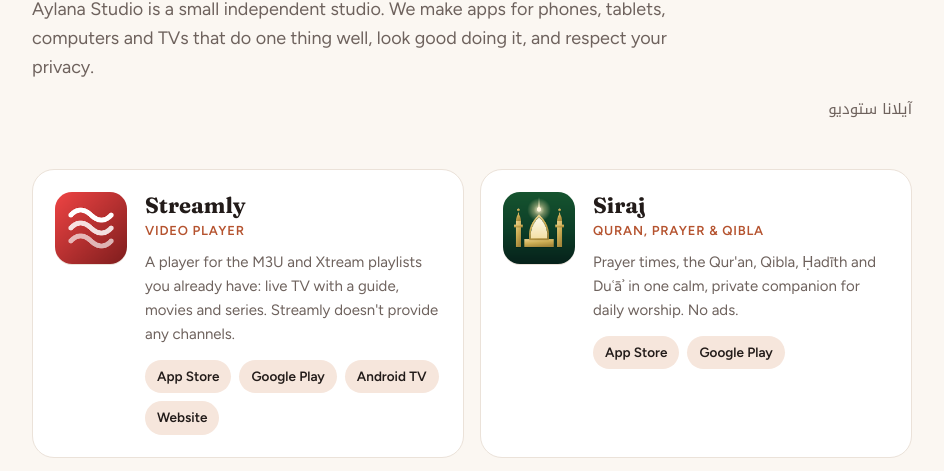
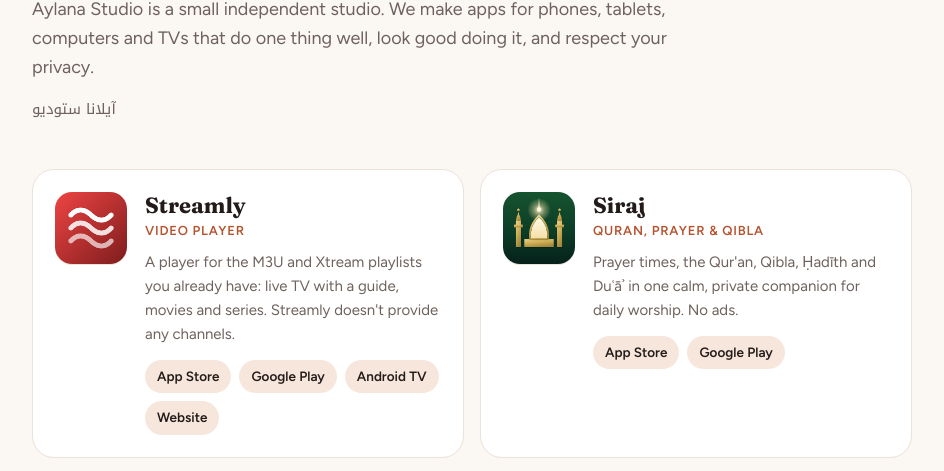
Before and after one commit to aylanastudio/aylanastudio.github.io, a plain HTML site: page index.html in a window 1280 px wide. Shown: the part 292-763 px from the top of the page, without its empty margins (168-1112 px from the left). Drawn offline with Linux system fonts and the light colour scheme.

Commit message:
Arabic name aligns with the heading

```diff
--- a/index.html
+++ b/index.html
@@ -42,7 +42,7 @@ header.top { padding-block: 28px; display: flex; align-items: center; justify-co
 .hero h1 { font-family: var(--display); font-weight: 700; font-size: clamp(38px, 7vw, 64px); line-height: 1.04; margin: 0; letter-spacing: -0.015em; text-wrap: balance; }
 .hero h1 em { font-style: normal; color: var(--accent); }
 .hero p { margin: 0; max-width: 56ch; font-size: 18px; color: var(--muted); }
-.ar { font-family: var(--arabic); font-size: 15px; color: var(--muted); }
+.ar { font-family: var(--arabic); font-size: 15px; color: var(--muted); justify-self: start; }
 
 .apps { display: grid; grid-template-columns: repeat(auto-fit, minmax(min(100%, 400px), 1fr)); gap: 16px; padding-block: 8px 56px; }
 .app { background: var(--paper); border: 1px solid var(--line); border-radius: 22px; padding: 22px; display: grid; grid-template-columns: 72px minmax(0, 1fr); gap: 18px; align-items: start; }
```
